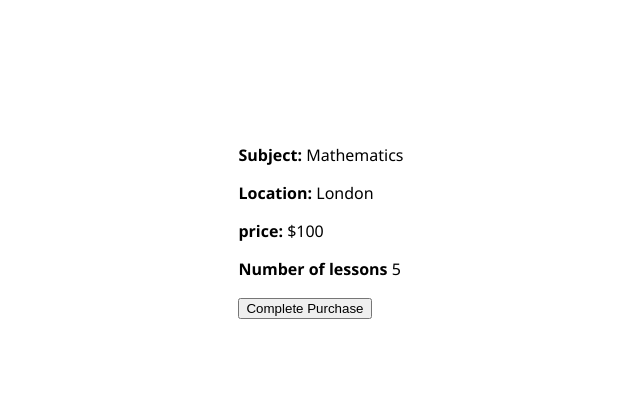
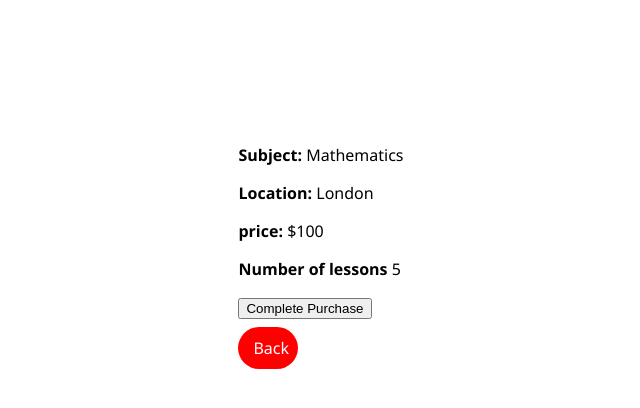
Before and after one commit to burnvermin/Group--work, a plain HTML site: page cart.html in a window 1280 px wide. Shown: the whole page, without its empty margins (319-959 px from the left). Drawn offline with nearby package versions, Linux system fonts and the light colour scheme.

Commit message:
code Update

```diff
--- a/cart.html
+++ b/cart.html
@@ -18,6 +18,8 @@
         <p><strong>price: </strong> ${{Lessons.price}}</p>
         <p><strong>Number of lessons</strong> {{Lessons.numberPurchased}}</p>
         <button class="button" value="add"  v-on:Click="">Complete Purchase</button>
+        <br>
+        <a href="index.html" class="backBtn"> Back </a>
     </div>
 
 
--- a/css/cart.scss
+++ b/css/cart.scss
@@ -12,6 +12,25 @@ body {
         margin-top: 10%;
         align-items: center;
 
+         a {
+            position: absolute;
+            cursor: pointer;
+            margin-top: 5%;
+            text-transform: none;
+            text-decoration: none;
+            color: white ;
+            border-radius: 50px;
+            white-space: normal;
+            width: 30px;
+            background-color: rgb(255, 0, 0);
+            padding: 10px 15px;
+            text-align: center;
+
+        }
+        a:hover {
+            transform: scale(.8);
+        }
+
     }
 
 }
```
Also changed, not shown: css/cart.css, 1 other file.
